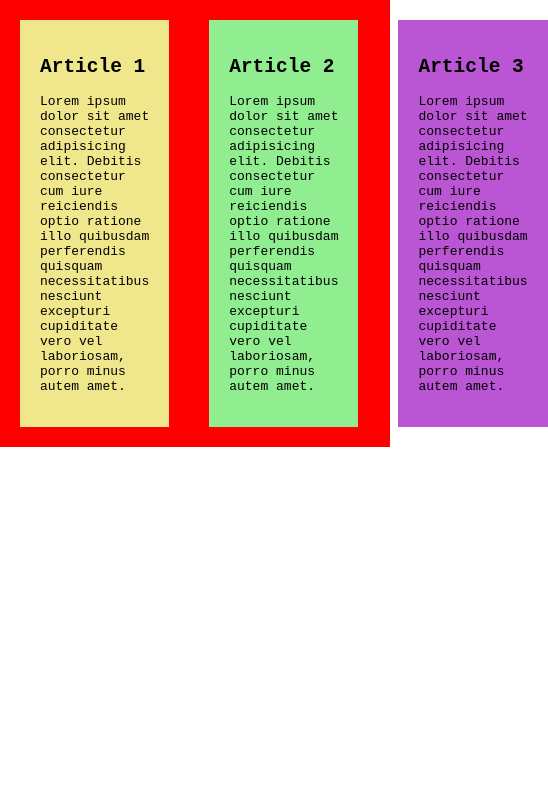
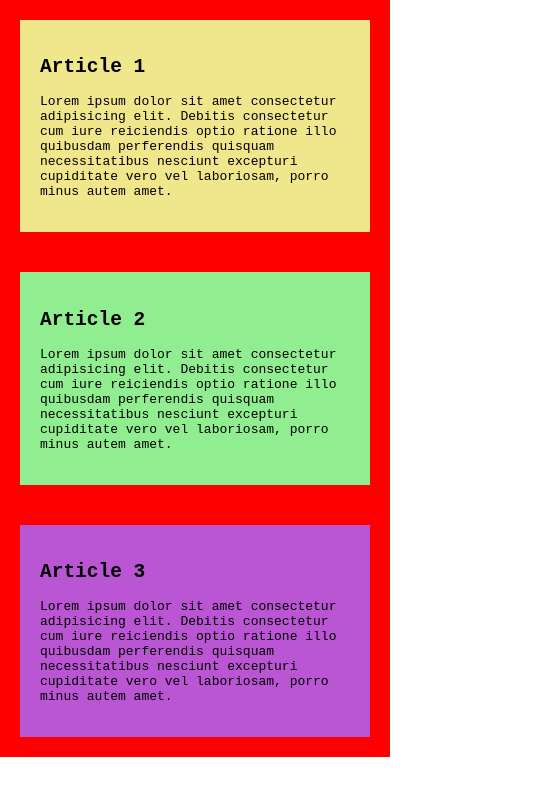
Before and after one commit to fatihyazicioglu/Flexbox-Practice, a plain HTML site: page index.html in a window 390 px wide. Shown: the whole page, 548 px wide, since content can reach past the window. Drawn offline with Linux system fonts and the light colour scheme.

Commit message:
practice Flexbox

```diff
--- a/css/style.css
+++ b/css/style.css
@@ -10,21 +10,36 @@ h1{
 .blogs{
     display: flex;
     background-color: red;
-    /* flex-direction: column-reverse; */
-}
+    flex-direction: row;
+    /* justify-content: center; */
+    /* flex-wrap: wrap; */
+
+     }
+
 .blog{
     padding: 20px;
     margin: 20px;
+    flex-basis: 150px;
 }
 .blog1{
     background-color: khaki;
-    flex:1;   /* size */
+      /* size */
+     /* order: 1; the smallest goes to the first */
 }
 .blog2{
     background-color: lightgreen;
-    flex:2;
+
+    /* order:3 */
 }
 .blog3{
     background-color: mediumorchid;
-    flex:1;
+
+    /* order: 2; */
 }
+
+@media (max-width:760px) {
+    .blogs{
+        flex-direction: column;
+    }
+
+}
```
